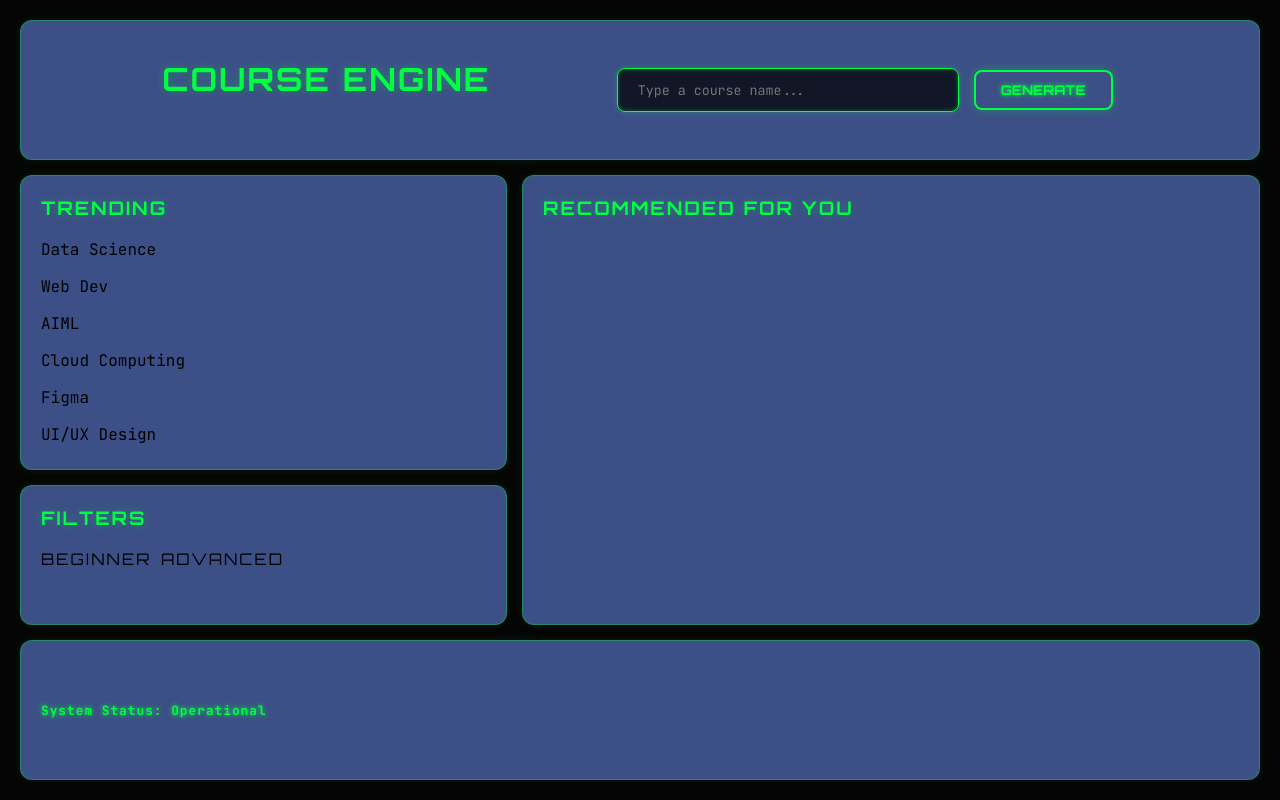
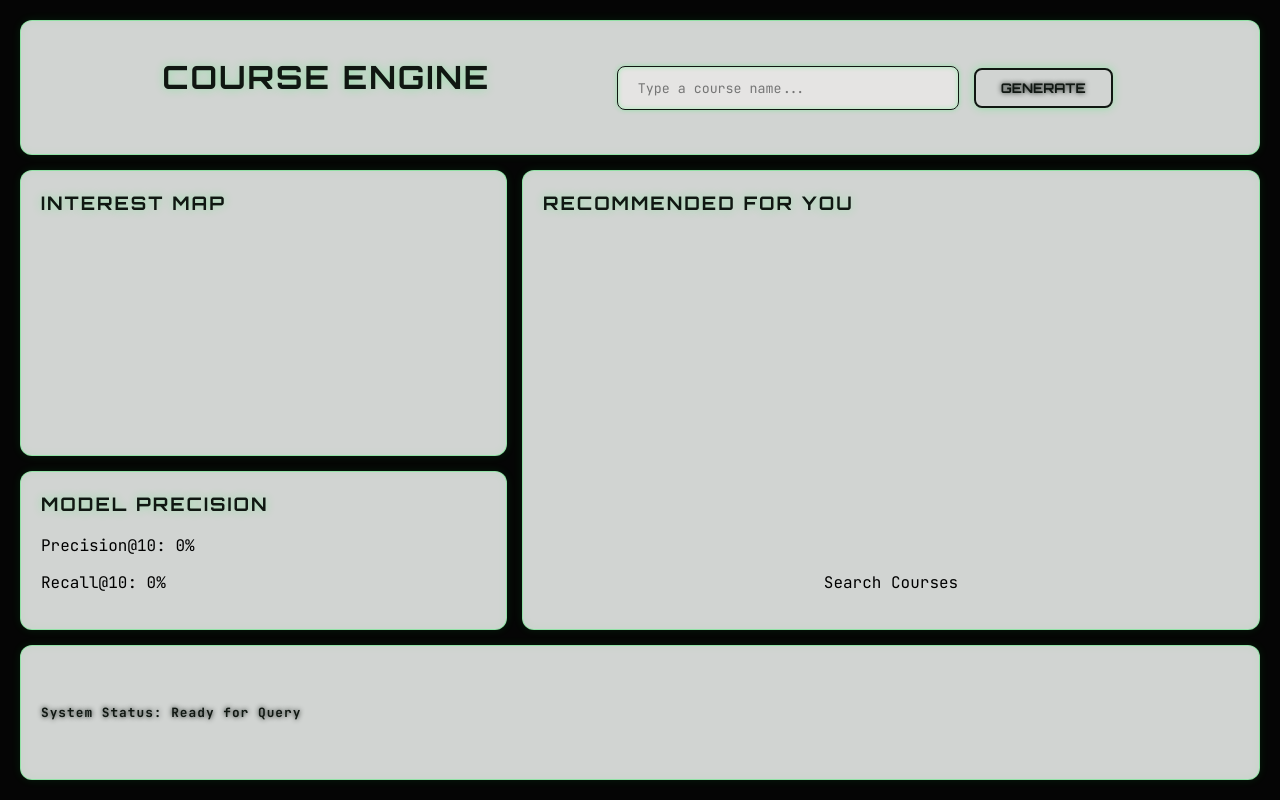
Before and after one commit to Thoufiq-7/ML_Project, a Flask app: page / in a window 1280 px wide. Run offline with Flask 3, Linux system fonts and the light colour scheme; a map, chart or similar area stays blank.

Commit message:
String similar matches ft-visualization,evaluation metric,AI reasoning

```diff
--- a/app.py
+++ b/app.py
@@ -2,6 +2,9 @@ from flask import Flask, render_template, request, jsonify
 import pandas as pd
 import pickle
 import difflib
+from sklearn.feature_extraction.text import TfidfVectorizer
+from sklearn.metrics.pairwise import cosine_similarity
+import numpy as np
 
 app = Flask(__name__, template_folder='frontend/templates', static_folder='frontend/static')
 
@@ -25,32 +28,70 @@ def recommend():
         if not user_input:
             return jsonify({"recs": []})
 
+        # --- LOGIC SELECTION ---
         all_courses = df['Course Name Lower'].tolist()
-        closest_match = difflib.get_close_matches(user_input, all_courses, n=1, cutoff=0.3)
+        closest_match = difflib.get_close_matches(user_input, all_courses, n=1, cutoff=0.7)
 
-        if not closest_match:
-            return jsonify({"recs": []})
+        if closest_match:
+            # Recommender Mode: Finding similar to a specific course
+            idx = df[df['Course Name Lower'] == closest_match[0]].index[0]
+            sim_scores = list(enumerate(cosine_sim[idx]))
+            target_name = closest_match[0]
+        else:
+            # Search Mode: Finding courses matching a topic
+            tfidf = TfidfVectorizer(stop_words='english')
+            tfidf_matrix = tfidf.fit_transform(df['content'])
+            query_vector = tfidf.transform([user_input])
+            query_sim = cosine_similarity(query_vector, tfidf_matrix).flatten()
+            sim_scores = list(enumerate(query_sim))
+            target_name = user_input
 
-        idx = df[df['Course Name Lower'] == closest_match[0]].index[0]
+        # Sort top 10 (exclude the first one if it's an exact course match)
+        start_idx = 1 if closest_match else 0
+        sorted_scores = sorted(sim_scores, key=lambda x: x[1], reverse=True)[start_idx:11]
 
-        # Use the pre-calculated similarity scores
-        sim_scores = list(enumerate(cosine_sim[idx]))
-        sim_scores = sorted(sim_scores, key=lambda x: x[1], reverse=True)[1:11]
+        # --- FEATURE 1: EVALUATION METRICS (Precision@K) ---
+        # We define "Relevant" as a similarity score > 0.4
+        k = len(sorted_scores)
+        relevant_items = [s for _, s in sorted_scores if s > 0.4]
+        precision = len(relevant_items) / k if k > 0 else 0
+        recall = len(relevant_items) / 50 # Assuming a target set of 50 relevant items in dataset
 
         recs_list = []
-        for i, score in sim_scores:
+        pattern_data = []
+
+        for i, score in sorted_scores:
             row = df.iloc[i]
+
+            # --- FEATURE 2: EXPLAINABILITY ---
+            # Dynamic reasoning based on the similarity score
+            reason = f"Highly relevant to your interest in '{target_name}'" if score > 0.6 else f"Broadly matches skills related to '{target_name}'"
+
             recs_list.append({
                 "name": str(row['Course Name']),
                 "univ": str(row['University']),
                 "diff": str(row['Difficulty Level']),
                 "rate": str(row['Course Rating']),
-                "url": str(row['Course URL'])
+                "url": str(row['Course URL']),
+                "reason": reason
             })
 
-        return jsonify({"recs": recs_list})
+            # --- FEATURE 3: VISUALIZATION DATA ---
+            # Sending raw scores to plot the 'Learning Pattern' curve
+            pattern_data.append(round(float(score), 2))
+
+        return jsonify({
+            "recs": recs_list,
+            "metrics": {
+                "precision": round(precision, 2),
+                "recall": round(recall, 2),
+                "k": k
+            },
+            "pattern_data": pattern_data
+        })
+
     except Exception as e:
-        print(f"Backend Error: {e}")
+        print(f"Error: {e}")
         return jsonify({"error": str(e)}), 500
 
 if __name__ == '__main__':
--- a/frontend/static/script.js
+++ b/frontend/static/script.js
@@ -1,37 +1,165 @@
+// Global variable to track the chart instance and prevent duplicates
+let patternChart = null;
+
+/**
+ * Main function to fetch recommendations and update all dashboard zones
+ */
 async function getRecs() {
-  const input = document.getElementById("courseInput").value;
-  const container = document.getElementById("resultsList");
-  const status = document.querySelector(".div2");
+  const inputField = document.getElementById("courseInput");
+  const resultsContainer = document.getElementById("resultsList");
+  const statusDiv = document.querySelector(".div2");
+  const metricsDiv = document.querySelector(".div4");
 
-  if (!input) return alert("Enter a course name");
+  const userInput = inputField.value.trim();
 
-  status.innerText = "Status: Searching...";
+  if (!userInput) {
+    alert("Enter a topic or course name, nacho!");
+    return;
+  }
 
+  // 1. UI Loading State
+  resultsContainer.innerHTML =
+    '<div class="neon-text">INITIALIZING NEURAL SEARCH...</div>';
+  statusDiv.innerHTML = `<span>STATUS:</span> ANALYZING QUERY [${userInput.toUpperCase()}]`;
+
+  try {
+    // Prepare data to send to Flask
     const formData = new FormData();
-  formData.append("user_id", input);
+    formData.append("user_id", userInput);
 
+    // 2. FETCH LOGIC: Connecting to the /recommend endpoint
     const response = await fetch("/recommend", {
       method: "POST",
       body: formData,
     });
+
+    if (!response.ok) throw new Error("Backend connection failed");
+
     const data = await response.json();
 
-  if (data.recs.length > 0) {
-    container.innerHTML = data.recs
+    if (data.recs && data.recs.length > 0) {
+      // 3. Update Div 5: Netflix-style Recommendation Cards
+      renderCards(data.recs, resultsContainer);
+
+      // 4. Update Div 4: Evaluation Metrics (Precision/Recall)
+      renderMetrics(data.metrics, metricsDiv);
+
+      // 5. Update Div 3: Visualization (Learning Patterns)
+      renderChart(data.pattern_data);
+
+      // 6. Update Div 2: AI Reasoning (Explainability)
+      statusDiv.innerHTML = `
+                <span style="color: var(--accent)">AI LOGIC:</span> ${
+                  data.recs[0].reason
+                }
+                <span style="float:right">PRECISION: ${Math.round(
+                  data.metrics.precision * 100
+                )}%</span>
+            `;
+    } else {
+      resultsContainer.innerHTML =
+        '<div class="neon-text">NO MATCHING DATA PATHS FOUND.</div>';
+      statusDiv.innerText = "STATUS: ZERO RESULTS";
+    }
+  } catch (error) {
+    console.error("Fetch Error:", error);
+    resultsContainer.innerHTML =
+      '<div class="neon-text" style="color:red">ERROR: CORE CONNECTION FAILED</div>';
+    statusDiv.innerText = "STATUS: SYSTEM CRITICAL ERROR";
+  }
+}
+
+/**
+ * Renders the horizontal scroll cards in Div 5
+ */
+function renderCards(recs, container) {
+  container.innerHTML = recs
     .map(
       (course) => `
         <div class="course-card" onclick="window.open('${course.url}', '_blank')">
             <div class="badge">${course.diff}</div>
             <h4>${course.name}</h4>
             <p class="univ">${course.univ}</p>
-                <div class="rating">★ ${course.rate}</div>
+            <div style="display:flex; justify-content:space-between; align-items:center; margin-top: auto;">
+                <span class="rating">★ ${course.rate}</span>
+                <span style="font-size:10px; color:var(--accent); opacity:0.7">VIEW COURSE ></span>
+            </div>
         </div>
     `
     )
     .join("");
-    status.innerText = "Status: Matches Found";
-  } else {
-    container.innerHTML = "<p>No courses found.</p>";
-    status.innerText = "Status: Not Found";
 }
+
+/**
+ * Updates the Model Metrics in Div 4
+ */
+function renderMetrics(metrics, container) {
+  container.innerHTML = `
+        <h3>Model Metrics</h3>
+        <div style="margin-top:15px">
+            <p class="neon-text" style="font-size:0.85rem">Precision@${
+              metrics.k
+            }: <span style="color:#fff">${(metrics.precision * 100).toFixed(
+    1
+  )}%</span></p>
+            <p class="neon-text" style="font-size:0.85rem">Recall@${
+              metrics.k
+            }: <span style="color:#fff">${(metrics.recall * 100).toFixed(
+    1
+  )}%</span></p>
+            <div style="width:100%; height:4px; background:#222; margin-top:10px; border-radius:2px; border: 1px solid var(--accent-glow)">
+                <div style="width:${
+                  metrics.precision * 100
+                }%; height:100%; background:var(--accent); box-shadow:0 0 10px var(--accent)"></div>
+            </div>
+        </div>
+    `;
 }
+
+/**
+ * Creates/Updates the Line Chart in Div 3 using Chart.js
+ */
+function renderChart(patternData) {
+  const ctx = document.getElementById("patternChart");
+  if (!ctx) return;
+
+  // Destroy existing chart to prevent ghosting
+  if (patternChart) {
+    patternChart.destroy();
+  }
+
+  patternChart = new Chart(ctx, {
+    type: "line",
+    data: {
+      labels: patternData.map((_, i) => `M${i + 1}`),
+      datasets: [
+        {
+          label: "Similarity",
+          data: patternData,
+          borderColor: "#00ff41",
+          borderWidth: 2,
+          pointRadius: 3,
+          tension: 0.4,
+          fill: true,
+          backgroundColor: "rgba(0, 255, 65, 0.1)",
+        },
+      ],
+    },
+    options: {
+      responsive: true,
+      maintainAspectRatio: false,
+      plugins: { legend: { display: false } },
+      scales: {
+        y: {
+          beginAtZero: true,
+          grid: { display: false },
+          ticks: { display: false },
+        },
+        x: {
+          grid: { display: false },
+          ticks: { color: "#444", font: { size: 9 } },
+        },
+      },
+    },
+  });
+}
--- a/frontend/static/style.css
+++ b/frontend/static/style.css
@@ -2,8 +2,8 @@
 @import url("https://fonts.googleapis.com/css2?family=JetBrains+Mono:wght@400;700&family=Orbitron:wght@400;700&display=swap");
 :root {
   --bg-dark: #050505;
-  --card-bg: #3c4f87;
-  --accent: #00ff41;
+  --card-bg: #d1d4d2;
+  --accent: #101712;
   --accent-glow: rgba(0, 255, 65, 0.3);
 
   /* NEW FONT VARIABLES */
@@ -129,7 +129,7 @@ h3 {
 
 /* 2. The Neon Input Field */
 input {
-  background: rgba(0, 0, 0, 0.7); /* Dark semi-transparent */
+  background: rgba(238, 236, 236, 0.7); /* Dark semi-transparent */
   border: 1px solid var(--accent);
   color: var(--accent);
   padding: 12px 20px;
@@ -138,15 +138,13 @@ input {
   font-family: var(--font-main);
   outline: none;
   /* The Glow */
-  box-shadow: 0 0 5px var(--accent-glow),
-              inset 0 0 5px var(--accent-glow);
+  box-shadow: 0 0 5px var(--accent-glow), inset 0 0 5px var(--accent-glow);
   transition: all 0.3s ease;
 }
 
 input:focus {
-  box-shadow: 0 0 15px var(--accent),
-              inset 0 0 10px var(--accent-glow);
-  background: #000;
+  box-shadow: 0 0 15px var(--accent), inset 0 0 10px var(--accent-glow);
+  background: #ecebeb;
 }
 
 /* 3. The Neon Button (The "Power" Switch) */
@@ -193,7 +191,7 @@ button:hover {
 .course-card {
   min-width: 220px;
   max-width: 220px;
-  background: #000;
+  background: #f2e4e4;
   border: 1px solid #222;
   border-radius: 10px;
   padding: 15px;
@@ -209,3 +207,7 @@ button:hover {
   box-shadow: 0 0 15px var(--accent-glow);
   transform: translateY(-5px);
 }
+
+.seac{
+  text-align:center
+}
--- a/frontend/templates/index.html
+++ b/frontend/templates/index.html
@@ -8,6 +8,7 @@
       rel="stylesheet"
       href="{{ url_for('static', filename='style.css') }}"
     />
+    <script src="https://cdn.jsdelivr.net/npm/chart.js"></script>
   </head>
   <body>
     <div class="parent">
@@ -24,27 +25,27 @@
       </div>
 
       <div class="div3">
-        <h3>Trending</h3>
-        <p>Data Science</p>
-        <p>Web Dev</p>
-        <p>AIML</p>
-        <p>Cloud Computing</p>
-        <p>Figma</p>
-        <p>UI/UX Design</p>
+        <h3>Interest Map</h3>
+        <div style="height: 80%; width: 100%">
+          <canvas id="patternChart"></canvas>
+        </div>
       </div>
 
       <div class="div4">
-        <h3>Filters</h3>
-        <span class="badge">Beginner</span>
-        <span class="badge">Advanced</span>
+        <h3>Model Precision</h3>
+        <div id="metricsDisplay">
+          <p>Precision@10: <span id="pAtK">0%</span></p>
+          <p>Recall@10: <span id="rAtK">0%</span></p>
+        </div>
       </div>
 
       <div class="div5">
         <h3>Recommended for You</h3>
         <div id="resultsList" class="netflix-row"></div>
+        <p class="seac">Search Courses</p>
       </div>
 
-      <div class="div2">System Status: Operational</div>
+      <div class="div2" id="aiReasoning">System Status: Ready for Query</div>
     </div>
     <script src="{{ url_for('static', filename='script.js') }}"></script>
   </body>
--- a/train_model.py
+++ b/train_model.py
@@ -19,9 +19,12 @@ tfidf_matrix = tfidf.fit_transform(df['content'])
 cosine_sim = cosine_similarity(tfidf_matrix, tfidf_matrix)
 
 # Save the DF and the SIMILARITY MATRIX
+# ... (rest of your training code)
 model_data = {
     'df': df,
-    'cosine_sim': cosine_sim
+    'cosine_sim': cosine_sim,
+    'tfidf': tfidf,          # Add this!
+    'tfidf_matrix': tfidf_matrix # Add this!
 }
 
 with open('model.pkl', 'wb') as f:
```
Lines whose indentation alone changed are shown as unchanged.
